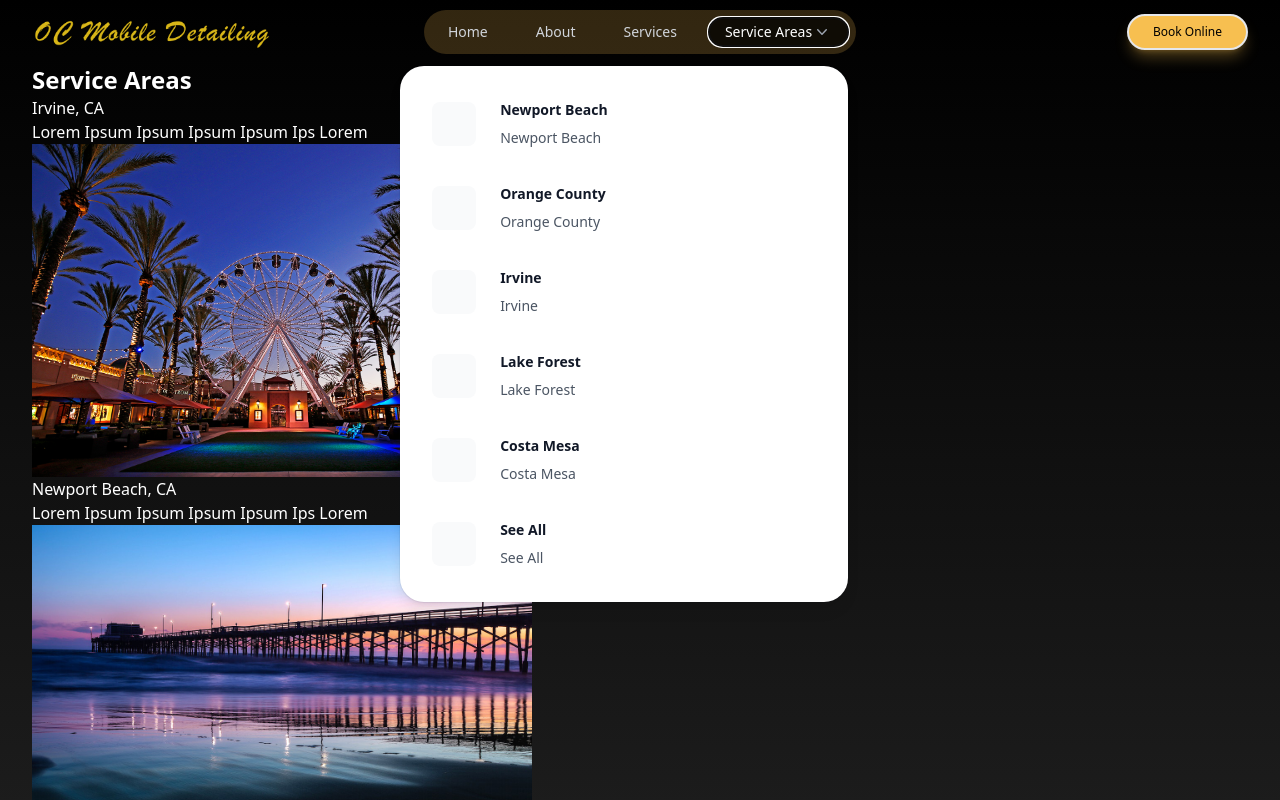
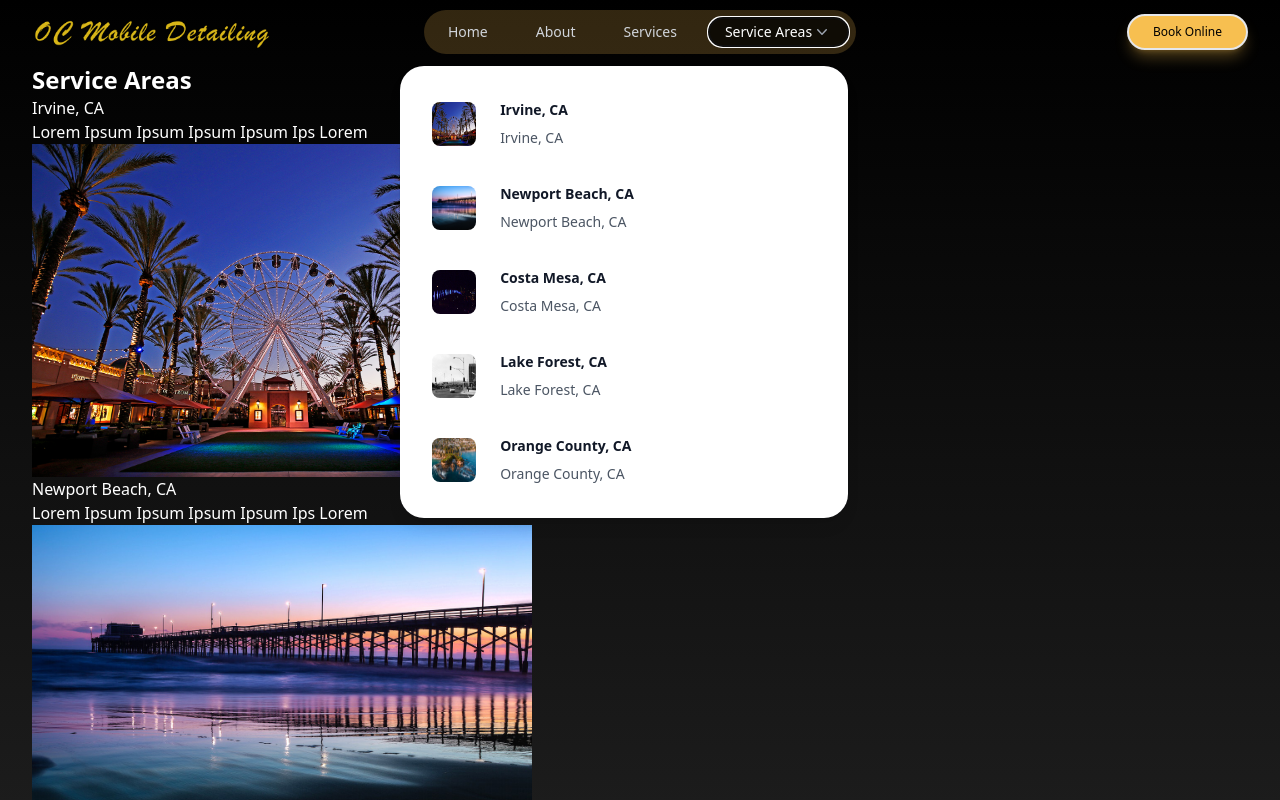
Before and after one commit to Kam-Mivehchi/oc-mobile-detail, a Next.js app: page /service-areas in a window 1280 px wide. Both pictures are taken after a click on the button "Service Areas". Shown: the top 800 px of the page. Built offline with nearby package versions, Linux system fonts and the light colour scheme.

Commit message:
add images to service dropdown

```diff
--- a/src/components/dropdown.tsx
+++ b/src/components/dropdown.tsx
@@ -4,18 +4,10 @@ import * as React from 'react'
 import { Popover, Transition } from '@headlessui/react'
 import { usePathname } from 'next/navigation'
 import Link from 'next/link'
-
-import {
-   ArrowPathIcon,
-   Bars3Icon,
-   ChartPieIcon,
-   CursorArrowRaysIcon,
-   FingerPrintIcon,
-   SquaresPlusIcon,
-   XMarkIcon,
-} from '@heroicons/react/24/outline'
+import { cityData } from '../content'
 import { ChevronDownIcon, PhoneIcon, PlayCircleIcon } from '@heroicons/react/20/solid'
 import { INavigation } from './navbar'
+import Image from 'next/image'
 function classNames(...classes: string[]) {
    return classes.filter(Boolean).join(' ')
 }
@@ -45,13 +37,14 @@ function NavDropdownComponent({ data, setOpen, mobile }: { data: INavigation, se
          >
             <Popover.Panel className="absolute md:right-0 top-full z-10 mt-3 w-full md:w-screen max-w-md overflow-hidden rounded-3xl bg-white shadow-lg ring-1 ring-gray-900/5">
                <div className="p-4">
-                  {data.subpages!.map((item) => (
+                  {cityData.map((item) => (
                      <div onClick={() => setOpen(false)}
                         key={item as unknown as string}
                         className="group relative flex items-center gap-x-6 rounded-lg p-4 text-sm leading-6 hover:bg-gray-50"
                      >
-                        <div className="flex h-11 w-11 flex-none items-center justify-center rounded-lg bg-gray-50 group-hover:bg-white">
-                           {/* <item.icon className="h-6 w-6 text-gray-600 group-hover:text-indigo-600" aria-hidden="true" /> */}
+                        <div className="flex h-11 w-11 flex-none items-center justify-center rounded-lg bg-gray-50 group-hover:bg-white relative overflow-hidden">
+
+                           <Image src={item.img} fill alt={`${item.name} thumbnail`} />
                         </div>
                         <div className="flex-auto">
                            <Popover.Button as={Link} href={item.href} className="block font-semibold text-gray-900">
--- a/src/components/navbar.tsx
+++ b/src/components/navbar.tsx
@@ -11,6 +11,7 @@ export interface INavigation {
    name: string;
    href: string;
    subpages?: INavigation[];
+   img?: string;
 
 }
 
@@ -22,12 +23,12 @@ const navigation: INavigation[] = [
       name: 'Service Areas',
       href: '/service-areas',
       subpages: [
-         { name: "Newport Beach", href: '/service-areas/newport-beach' },
-         { name: "Orange County", href: '/service-areas/orange-county' },
-         { name: "Irvine", href: '/service-areas/irvine' },
-         { name: "Lake Forest", href: '/service-areas/lake-forest' },
-         { name: "Costa Mesa", href: '/service-areas/costa-mesa' },
-         { name: "See All", href: '/service-areas' },
+         { name: "Newport Beach", href: '/service-areas/newport-beach', img: "/assets/citys/newport-beach.jpg" },
+         { name: "Orange County", href: '/service-areas/orange-county', img: "/assets/citys/orange-county.jpg" },
+         { name: "Irvine", href: '/service-areas/irvine', img: "/assets/citys/irvine.jpg" },
+         { name: "Lake Forest", href: '/service-areas/lake-forest', img: "/assets/citys/lake-forest.jpg" },
+         { name: "Costa Mesa", href: '/service-areas/costa-mesa', img: "/assets/citys/costa-mesa.jpg" },
+         { name: "See All", href: '/service-areas', img: "/assets/citys/newport-beach.jpg" },
       ]
    },
    { name: 'Book Online', href: 'https://squareup.com/appointments/book/zbjssb4r09gtek/LPB9YSAY3YG93/start' },
```
